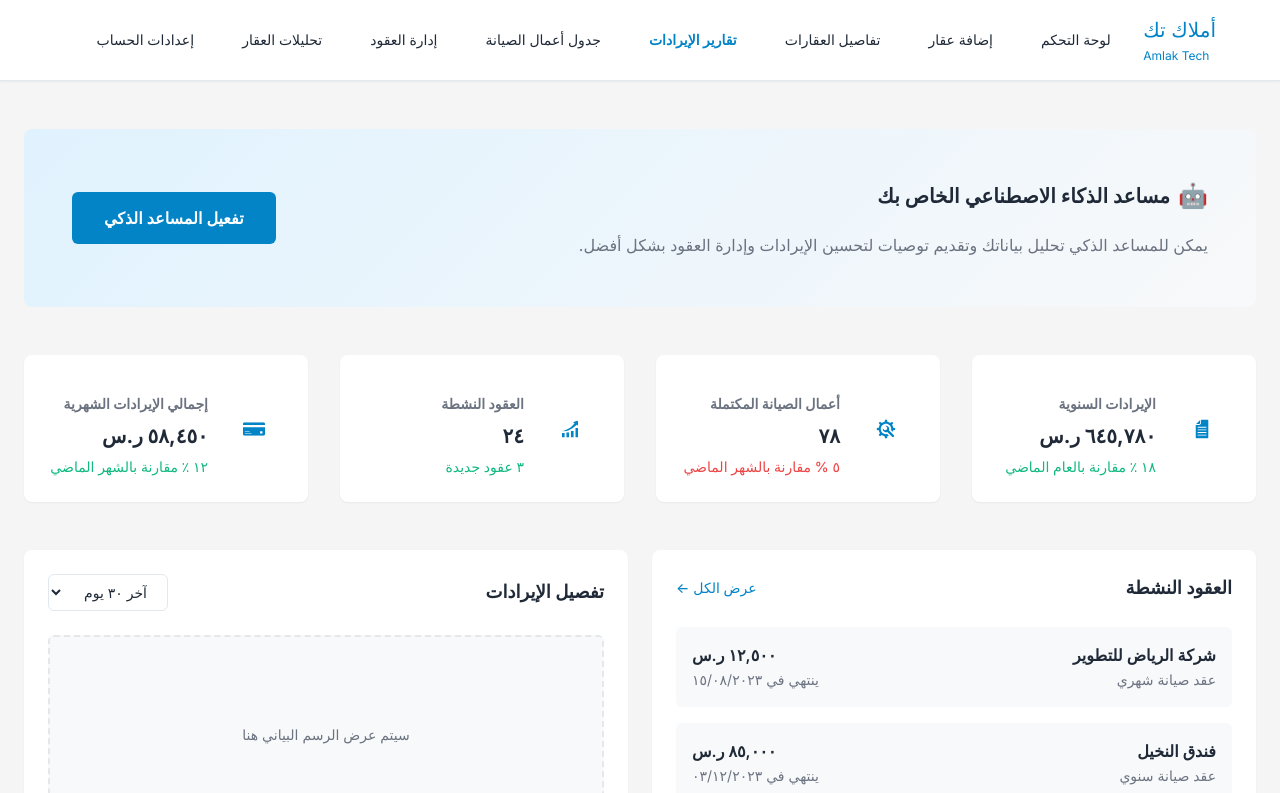
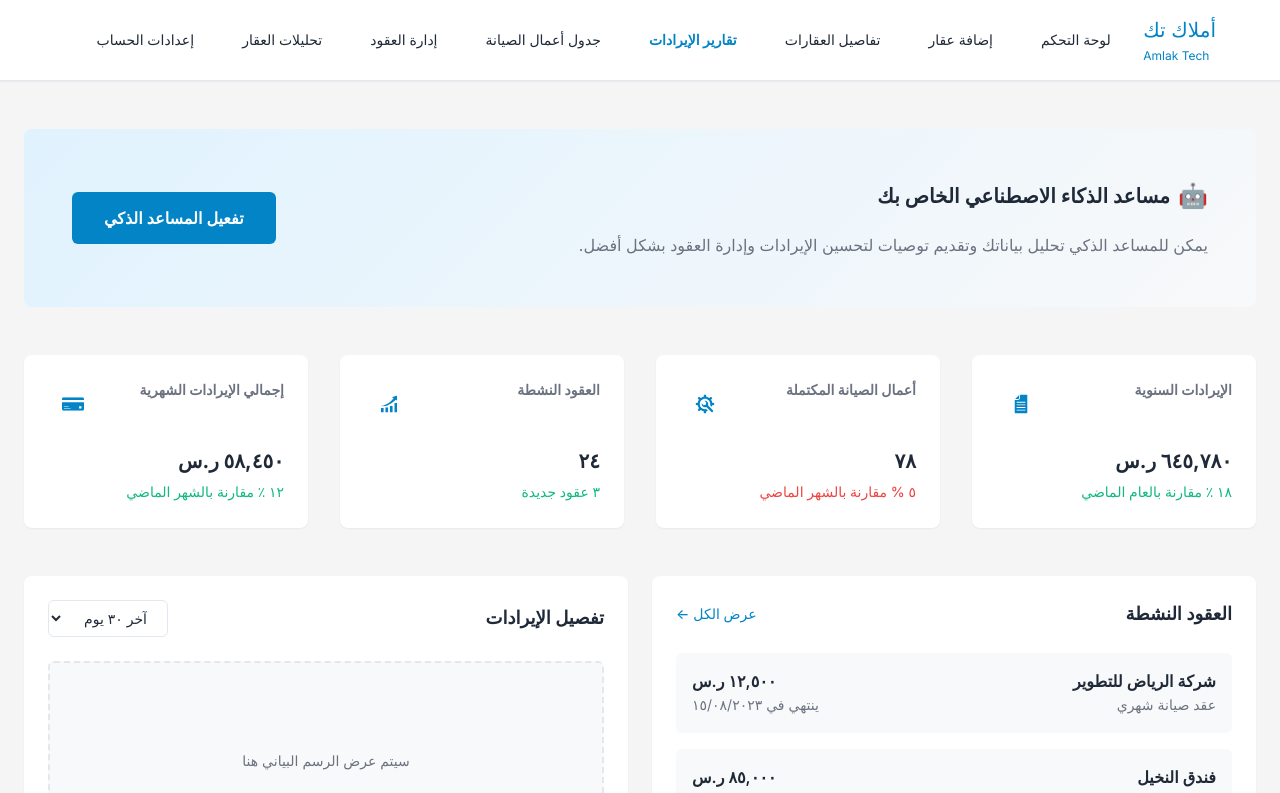
Before and after one commit to yaraabdullah/AmlakTech-Website, a Next.js app: page /owner/revenue-reports in a window 1280 px wide. Shown: the top 793 px of the page. Built offline with nearby package versions, Linux system fonts and the light colour scheme.

Commit message:
update the position of the icons

```diff
--- a/components/RevenueReports.tsx
+++ b/components/RevenueReports.tsx
@@ -121,6 +121,8 @@ export default function RevenueReports() {
             <div className={styles.metricsGrid}>
               {revenueMetrics.map((metric, index) => (
                 <div key={index} className={`${styles.metricCard} ${styles[metric.color]}`}>
+                  <div className={styles.metricHeader}>
+                    <h3 className={styles.metricTitle}>{metric.title}</h3>
                     <div className={styles.metricIcon}>
                       <Image
                         src={metric.icon}
@@ -129,8 +131,8 @@ export default function RevenueReports() {
                         height={40}
                       />
                     </div>
+                  </div>
                   <div className={styles.metricContent}>
-                    <h3 className={styles.metricTitle}>{metric.title}</h3>
                     <div className={styles.metricValue}>{metric.value}</div>
                     <div className={`${styles.metricChange} ${styles[metric.trend]}`}>
                       {metric.change}
--- a/styles/RevenueReports.module.css
+++ b/styles/RevenueReports.module.css
@@ -90,9 +90,6 @@
   border-radius: var(--border-radius-lg);
   padding: var(--spacing-lg);
   box-shadow: var(--shadow-sm);
-  display: flex;
-  align-items: center;
-  gap: var(--spacing-md);
   transition: transform 0.3s ease;
 }
 
@@ -101,15 +98,26 @@
   box-shadow: var(--shadow-md);
 }
 
+.metricHeader {
+  display: flex;
+  justify-content: space-between;
+  align-items: flex-start;
+  margin-bottom: var(--spacing-md);
+}
+
+.metricTitle {
+  font-size: var(--font-size-sm);
+  color: var(--color-text-secondary);
+  margin: 0;
+  font-family: var(--font-family-primary);
+}
+
 .metricIcon {
-  width: 60px;
-  height: 60px;
-  background: #ffffff;
-  border-radius: 50%;
+  width: 50px;
+  height: 50px;
   display: flex;
   align-items: center;
   justify-content: center;
-  flex-shrink: 0;
 }
 
 .metricIcon img {
@@ -119,14 +127,8 @@
 }
 
 .metricContent {
-  flex: 1;
-}
-
-.metricTitle {
-  font-size: var(--font-size-sm);
-  color: var(--color-text-secondary);
-  margin-bottom: var(--spacing-xs);
-  font-family: var(--font-family-primary);
+  display: flex;
+  flex-direction: column;
 }
 
 .metricValue {
```
Lines whose indentation alone changed are shown as unchanged.
